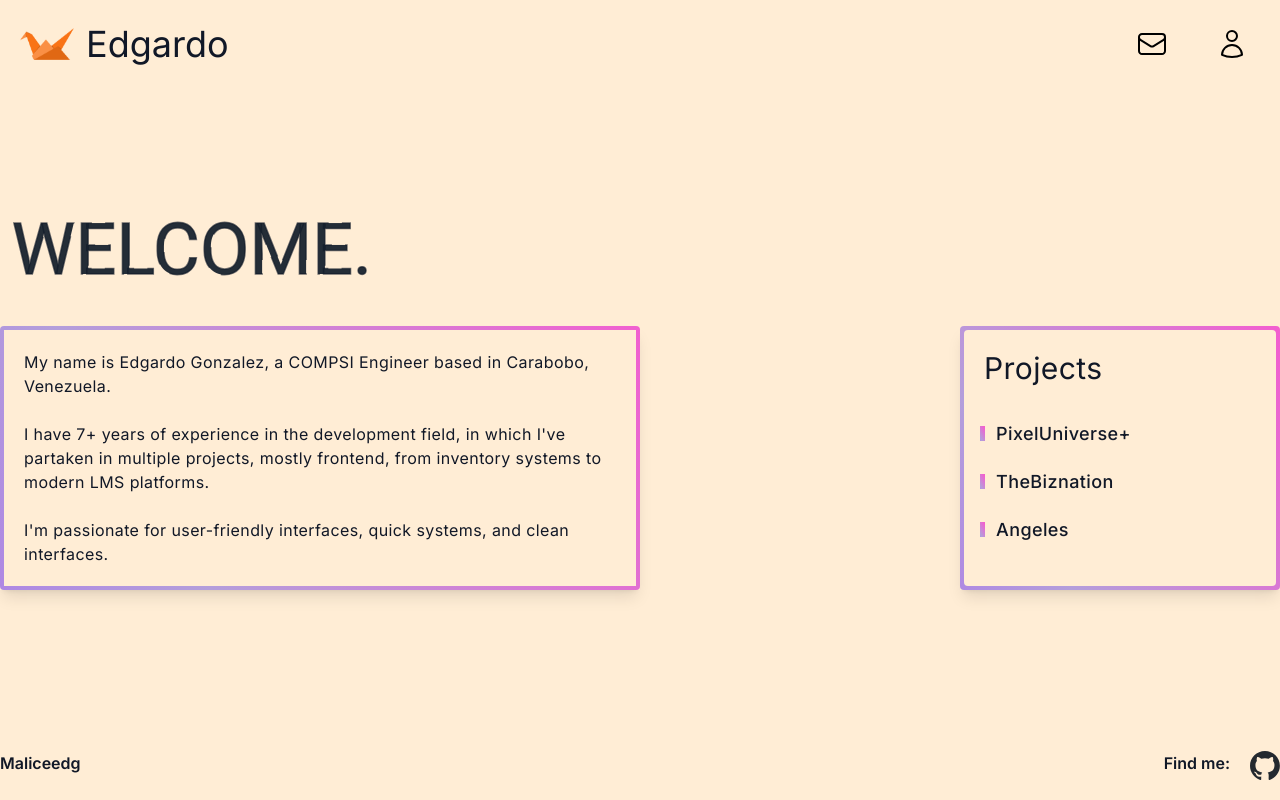
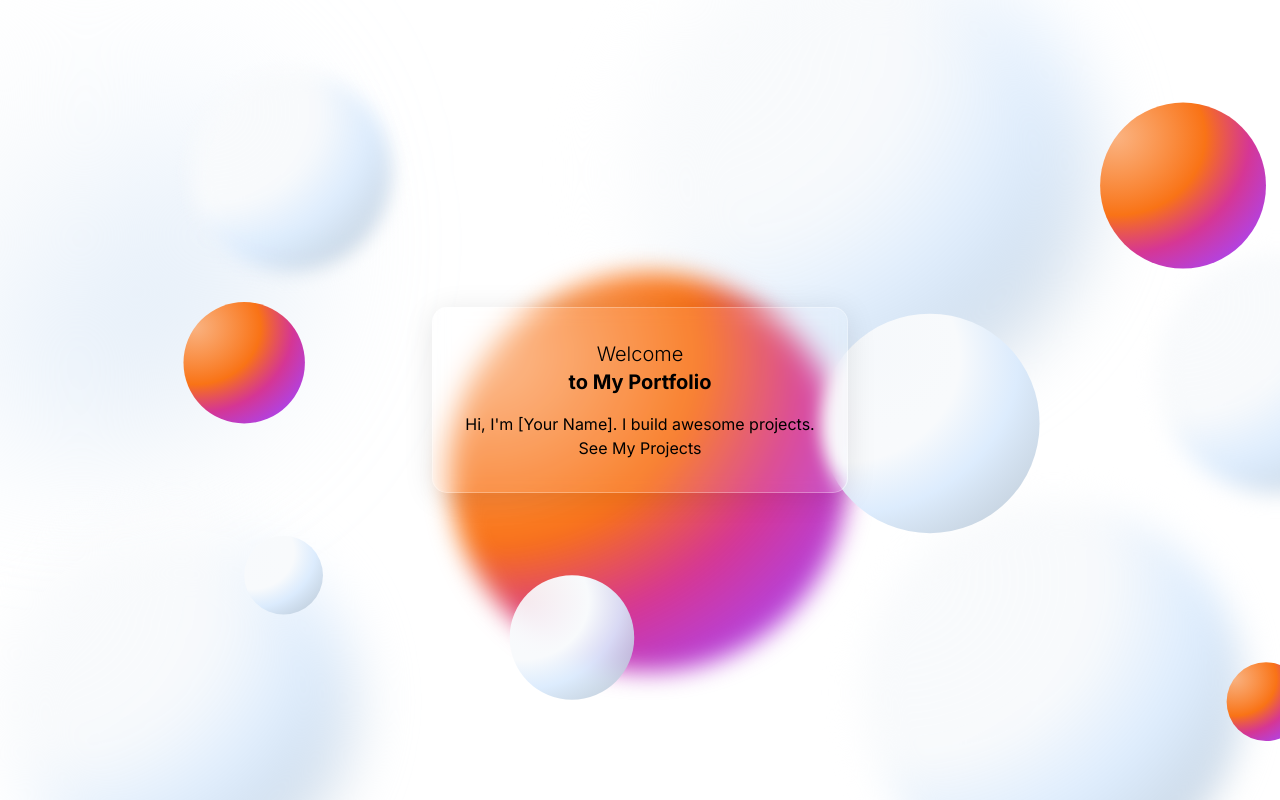
Before and after one commit to maliceedg/portfolio, a Next.js app: page / in a window 1280 px wide. Built offline with nearby package versions, Linux system fonts and the light colour scheme; a web font is replaced by a local one.

Commit message:
add glass morphism to the welcome screen

```diff
--- a/app/page.tsx
+++ b/app/page.tsx
@@ -1,62 +1,52 @@
-'use client';
+"use client";
 
-// Components
-import Nav from "./ui/nav";
-import Footer from "./ui/footer";
-import Projects from "@/app/ui/projects";
+import { motion } from "framer-motion";
+import Head from "next/head";
+import Link from "next/link";
+import styles from "../app/styles/welcome.module.css";
 
-// Utilities
-import { roboto } from "../app/ui/fonts";
-import { AnimatePresence, motion } from "framer-motion";
+const AnimatedBackground = () => (
+  <svg
+    className={styles.animatedBackground}
+    width="100%"
+    height="100%"
+    viewBox="0 0 2500 2500"
+    xmlns="http://www.w3.org/2000/svg"
+  >
+    <defs>
+      <radialGradient id="grad1" cx="50%" cy="50%" r="50%">
+        <stop offset="0%" stopColor="#fb9d5c" stopOpacity="1" />
+        <stop offset="100%" stopColor="#fbab73" stopOpacity="0" />
+      </radialGradient>
+      <radialGradient id="grad2" cx="50%" cy="50%" r="50%">
+        <stop offset="0%" stopColor="#fdc7a2" stopOpacity="1" />
+        <stop offset="100%" stopColor="#fb9d5c" stopOpacity="0" />
+      </radialGradient>
+    </defs>
+    <circle cx="800" cy="1100" r="400" fill="url(#grad1)" />
+    <circle cx="1250" cy="1400" r="700" fill="url(#grad2)" />
+    <circle cx="1700" cy="1100" r="400" fill="url(#grad1)" />
+  </svg>
+);
 
 export default function Home() {
   return (
-    <main className="relative">
-      <Nav />
-      <AnimatePresence mode="wait">
+    <>
+      <div className={styles.container}>
         <motion.div
-          initial={{ y: '100%' }}
-          animate={{ y: '0%' }}
-          transition={{ duration: .75, ease: 'easeOut' }}
-          exit={{ opacity: 1 }}
-          className='min-h-screen min-w-full flex flex-col justify-center bg-orange-100 text-gray-900 relative top-0'>
-
-          <div className="container flex flex-col justify-center lg:p-0 p-5 lg:mx-auto tracking-wide lg:mt-0 mt-32 md:mb-0 mb-24">
-
-            {/* Title */}
-            <div className='svg-container lg:w-96 w-full'>
-              <svg viewBox="0 0 750 150">
-                <text x="50%" y="50%" dy=".35em" textAnchor="middle" className={`${roboto.className}`}>
-                  Welcome.
-                </text>
-              </svg>
-            </div>
-
-            {/* Description */}
-            <div className='flex flex-row justify-between flex-wrap mt-10'>
-              <div className='lg:basis-2/4 highlight p-1 shadow-lg'>
-                <div className='bg-orange-100 h-full p-5 flex'>
-                  <p className='text-base m-auto'>
-                    My name is Edgardo Gonzalez, a COMPSI Engineer based in Carabobo, Venezuela. <br /> <br />
-
-                    I have 7+ years of experience in the development field, in which I&#39;ve partaken in multiple projects, mostly frontend, from inventory systems to modern LMS platforms. <br /> <br />
-
-                    I&#39;m passionate for user-friendly interfaces, quick systems, and clean interfaces.
-                  </p>
-                </div>
-
-              </div>
-              <div className='lg:basis-1/4 justify-end w-full lg:mt-0 mt-10 highlight p-1 shadow-lg'>
-                <div className='bg-orange-100 rounded p-5 h-full'>
-                  <Projects />
-                </div>
-              </div>
-            </div>
-          </div>
-
+          className={styles.card}
+          initial={{ opacity: 0, y: 50 }}
+          animate={{ opacity: 1, y: 0 }}
+          transition={{ duration: 1, ease: "easeOut" }}
+        >
+          <h1 className="flex flex-col mb-4">
+            <span className="text-xl font-light">Welcome</span>
+            <span className="text-xl font-bold">to My Portfolio</span>
+          </h1>
+          <p>Hi, I'm [Your Name]. I build awesome projects.</p>
+          <Link href="/projects">See My Projects</Link>
         </motion.div>
-        <Footer />
-      </AnimatePresence>
-    </main>
-  )
+      </div>
+    </>
+  );
 }
--- /dev/null
+++ b/app/styles/welcome.module.css
@@ -0,0 +1,51 @@
+.container {
+  position: relative;
+  display: flex;
+  align-items: center;
+  justify-content: center;
+  width: 100vw;
+  min-height: 100vh;
+  background: var(--shapes);
+  background-size: cover;
+  overflow: hidden;
+  transition: background 0.5s ease;
+  padding: 0 1rem;
+}
+
+.animatedBackground {
+  position: absolute;
+  top: 0;
+  left: 0;
+  width: 100%;
+  height: 100%;
+  z-index: 0;
+  opacity: 0.5;
+  object-fit: cover;
+}
+
+.card {
+  position: relative;
+  z-index: 1;
+  background: var(--card-bg);
+  box-shadow: 0 4px 30px rgba(0, 0, 0, 0.1);
+  backdrop-filter: blur(8px);
+  border: 1px solid rgba(255, 255, 255, 0.3);
+  border-radius: 15px;
+  padding: 2rem;
+  text-align: center;
+  color: var(--text-color);
+  max-width: 600px;
+  transition: background 0.5s ease, color 0.5s ease;
+}
+
+@keyframes gradientAnimation {
+  0% {
+    background-position: 0% 50%;
+  }
+  50% {
+    background-position: 100% 50%;
+  }
+  100% {
+    background-position: 0% 50%;
+  }
+}
```
